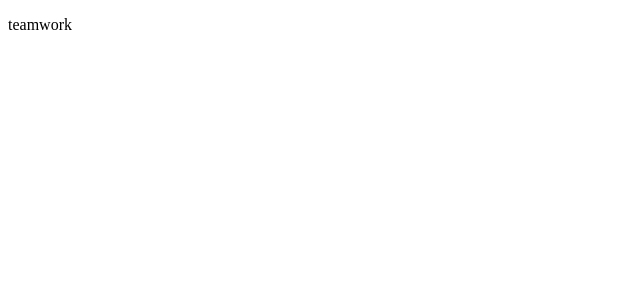
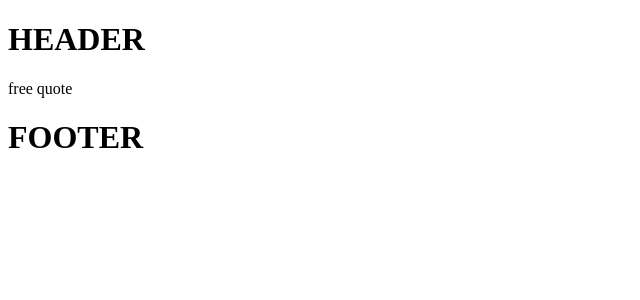
Before and after one commit to thehicksivist/react-project-client, a React (Create React App) app: page /freequote in a window 1280 px wide. Shown: the top 300 px of the page, without its empty margins (0-640 px from the left). Built offline with nearby package versions, Linux system fonts and the light colour scheme; the HTML template or start-up script is replaced by a standard one.

Commit message:
added initial component files, with routes defined in App.js

```diff
--- a/package.json
+++ b/package.json
@@ -5,6 +5,7 @@
   "dependencies": {
     "react": "^16.7.0",
     "react-dom": "^16.7.0",
+    "react-router-dom": "^4.3.1",
     "react-scripts": "2.1.3"
   },
   "scripts": {
--- a/src/App.js
+++ b/src/App.js
@@ -1,13 +1,58 @@
 import React, { Component } from 'react';
+import { BrowserRouter as Router, Route } from 'react-router-dom';
+import Header from './components/Header'
+import Footer from './components/Footer'
 
 class App extends Component {
+
 	render() {
-		return (
-			<div className="App">
-				<p>teamwork</p>
-			</div>
-		);
+	  return (
+		<div className="App">
+		{
+			<Router>
+				<div>
+				<Route path="/" render={(props) => (
+					// do we need props?
+					// highlighted item on navbar
+					<Header/>
+				)} />
+
+				<Route exact path="/home" render={() => {
+					return 'home'
+					// slides, packages, map
+				}} />
+
+				<Route exact path="/about" render= {() => {
+					return 'about'
+					// image, text
+				}} />
+
+				<Route exact path="/services" render={() => {
+					return 'services'
+					// list of services, categories?? details??
+				}} />
+
+				<Route exact path="/contact" render={() => {
+					return 'contact'
+					// text, contact form
+				}} />
+
+				<Route exact path="/freequote" render={() => {
+					return 'free quote'
+					// disclaimer/text details, quote form
+				}} />
+
+				<Route path="/" render={(props) => (
+					// do we need props for footer?
+					<Footer/>
+				)} />
+				</div>
+			</Router>
+			}
+		</div>
+	  );
 	}
+
 }
 
 export default App;
--- /dev/null
+++ b/src/components/Footer.js
@@ -0,0 +1,10 @@
+import React from 'react'
+
+function Footer(props) {
+  return (
+      <h1>FOOTER</h1>
+//    links
+  )
+}
+
+export default Footer
--- /dev/null
+++ b/src/components/Header.js
@@ -0,0 +1,10 @@
+import React from 'react'
+
+function Header(props) {
+  return (
+      <h1>HEADER</h1>
+//    logo, navbar and phonenumber
+  )
+}
+
+export default Header
```
Also changed, not shown: src/components/body/Map.js (added), src/components/body/Packages.js (added), src/components/body/QuoteForm.js (added), src/components/body/Services.js (added), src/components/body/Slides.js (added), 1 other file (tests, documents, lock files or other folders).
